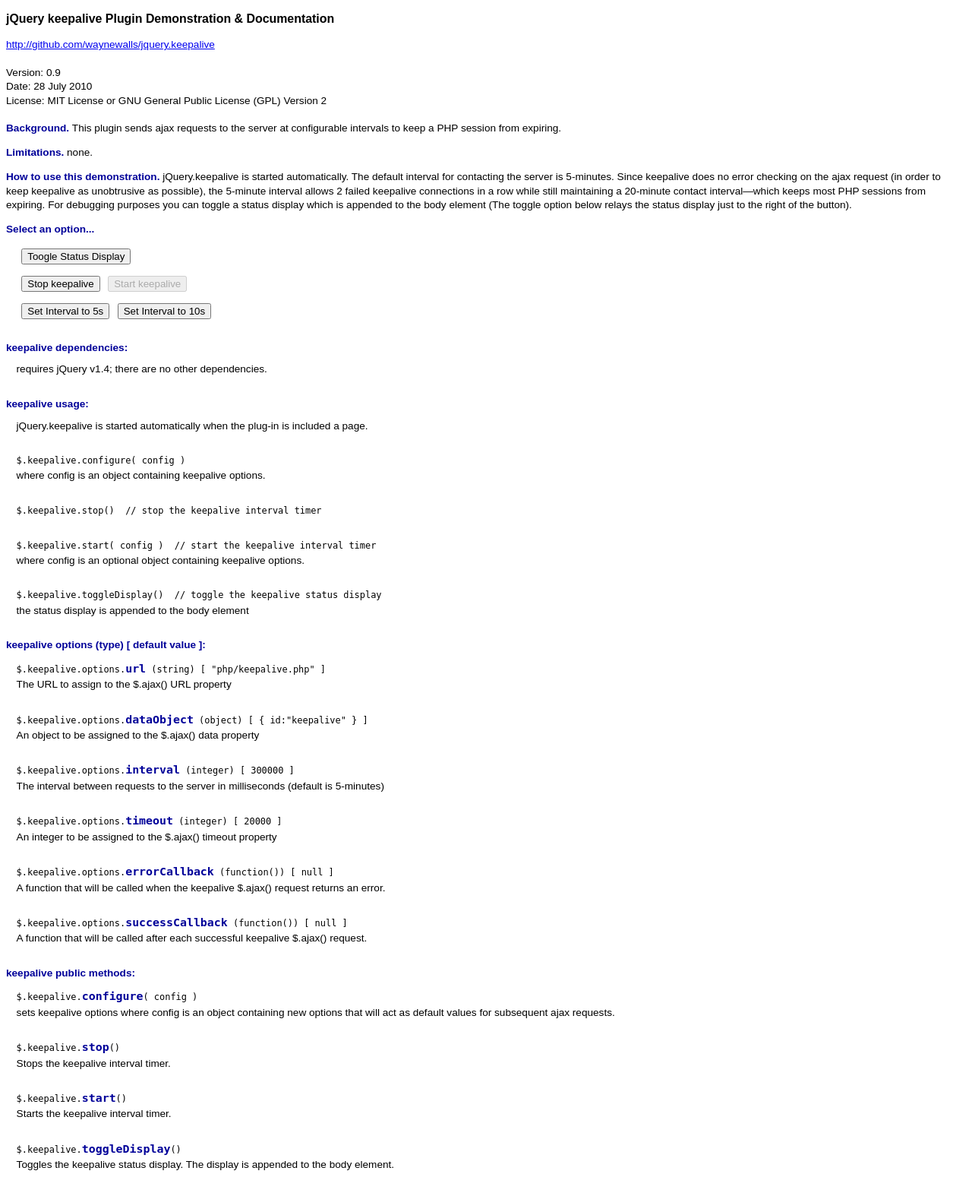
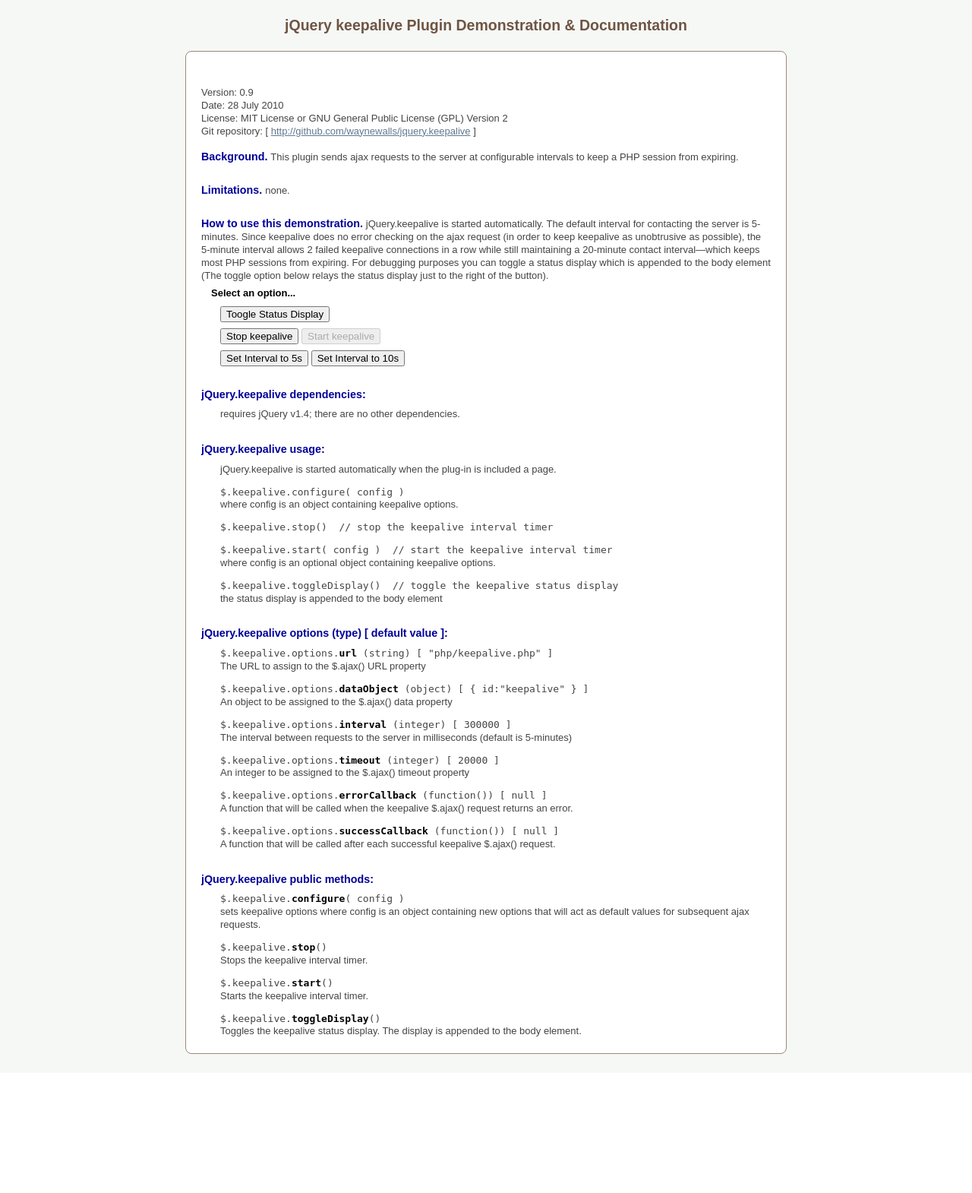
Before and after one commit to waynewalls/jquery.keepalive, a PHP site: page / in a window 1280 px wide. Shown: the whole page at 76% size. After the commit the page ends 1387 px from the top, so only its background shows below. Run offline with PHP 8.4, Linux system fonts and the light colour scheme; some libraries are stand-ins or nearby versions.

Commit message:
** Changed css to use the html5boilerplate reset stylesheet ** restyled index.php

```diff
--- /dev/null
+++ b/css/style.css
@@ -0,0 +1,263 @@
+/*
+  style.css contains a reset, font normalization and some base styles.
+
+  credit is left where credit is due.
+  additionally, much inspiration was taken from these projects:
+    yui.yahooapis.com/2.8.1/build/base/base.css
+    camendesign.com/design/
+    praegnanz.de/weblog/htmlcssjs-kickstart
+*/
+
+/*
+  html5doctor.com Reset Stylesheet (Eric Meyer's Reset Reloaded + HTML5 baseline)
+  v1.4 2009-07-27 | Authors: Eric Meyer & Richard Clark
+  html5doctor.com/html-5-reset-stylesheet/
+*/
+
+html, body, div, span, object, iframe,
+h1, h2, h3, h4, h5, h6, p, blockquote, pre,
+abbr, address, cite, code,
+del, dfn, em, img, ins, kbd, q, samp,
+small, strong, sub, sup, var,
+b, i,
+dl, dt, dd, ol, ul, li,
+fieldset, form, label, legend,
+table, caption, tbody, tfoot, thead, tr, th, td,
+article, aside, figure, footer, header,
+hgroup, menu, nav, section, menu,
+time, mark, audio, video {
+  margin:0;
+  padding:0;
+  border:0;
+  outline:0;
+  font-size:100%;
+  vertical-align:baseline;
+  background:transparent;
+}
+
+article, aside, figure, footer, header,
+hgroup, nav, section { display:block; }
+
+nav ul { list-style:none; }
+
+blockquote, q { quotes:none; }
+
+blockquote:before, blockquote:after,
+q:before, q:after { content:''; content:none; }
+
+a { margin:0; padding:0; font-size:100%; vertical-align:baseline; background:transparent; }
+
+ins { background-color:#ff9; color:#000; text-decoration:none; }
+
+mark { background-color:#ff9; color:#000; font-style:italic; font-weight:bold; }
+
+del { text-decoration: line-through; }
+
+abbr[title], dfn[title] { border-bottom:1px dotted #000; cursor:help; }
+
+/* tables still need cellspacing="0" in the markup */
+table { border-collapse:collapse; border-spacing:0; }
+
+hr { display:block; height:1px; border:0; border-top:1px solid #ccc; margin:1em 0; padding:0; }
+
+input, select { vertical-align:middle; }
+/* END RESET CSS */
+
+
+/*
+fonts.css from the YUI Library: developer.yahoo.com/yui/
+          Please refer to developer.yahoo.com/yui/fonts/ for font sizing percentages
+
+There are three custom edits:
+ * remove arial, helvetica from explicit font stack
+ * make the line-height relative and unit-less
+ * remove the pre, code styles
+*/
+body { font:13px sans-serif; *font-size:small; *font:x-small; line-height:1.22; }
+
+table { font-size:inherit; font:100%; }
+
+select, input, textarea { font:99% sans-serif; }
+
+
+/* normalize monospace sizing
+ * en.wikipedia.org/wiki/MediaWiki_talk:Common.css/Archive_11#Teletype_style_fix_for_Chrome
+ */
+pre, code, kbd, samp { font-family: monospace, sans-serif; }
+
+
+
+/*
+ * minimal base styles
+ */
+
+
+/* #444 looks better than black: twitter.com/H_FJ/statuses/11800719859 */
+body, select, input, textarea { color:#444; }
+
+/* Headers (h1,h2,etc) have no default font-size or margin,
+   you'll want to define those yourself. */
+
+/* www.aestheticallyloyal.com/public/optimize-legibility/ */
+h1,h2,h3,h4,h5,h6 { font-weight: bold; text-rendering: optimizeLegibility; }
+
+/* maxvoltar.com/archive/-webkit-font-smoothing */
+html { -webkit-font-smoothing: antialiased; }
+
+
+/* Accessible focus treatment: people.opera.com/patrickl/experiments/keyboard/test */
+a:hover, a:active { outline: none; }
+
+a, a:active, a:visited { color:#607890; }
+a:hover { color:#036; }
+
+
+ul { margin-left:30px; }
+ol { margin-left:30px; list-style-type: decimal; }
+
+small { font-size:85%; }
+strong, th { font-weight: bold; }
+
+td, td img { vertical-align:top; }
+
+sub { vertical-align: sub; font-size: smaller; }
+sup { vertical-align: super; font-size: smaller; }
+
+pre {
+  padding: 15px;
+
+  /* www.pathf.com/blogs/2008/05/formatting-quoted-code-in-blog-posts-css21-white-space-pre-wrap/ */
+  white-space: pre; /* CSS2 */
+  white-space: pre-wrap; /* CSS 2.1 */
+  white-space: pre-line; /* CSS 3 (and 2.1 as well, actually) */
+  word-wrap: break-word; /* IE */
+}
+
+/* align checkboxes, radios, text inputs with their label
+   by: Thierry Koblentz tjkdesign.com/ez-css/css/base.css  */
+input[type="radio"] { vertical-align: text-bottom; }
+input[type="checkbox"] { vertical-align: bottom; *vertical-align: baseline; }
+.ie6 input { vertical-align: text-bottom; }
+
+/* hand cursor on clickable input elements */
+label, input[type=button], input[type=submit], button { cursor: pointer; }
+
+
+/* These selection declarations have to be separate.
+   No text-shadow: twitter.com/miketaylr/status/12228805301
+   Also: hot pink. */
+::-moz-selection{ background: #FF5E99; color:#fff; text-shadow: none; }
+::selection { background:#FF5E99; color:#fff; text-shadow: none; }
+
+/*  j.mp/webkit-tap-highlight-color */
+a:link { -webkit-tap-highlight-color: #FF5E99; }
+
+
+/* always force a scrollbar in non-IE */
+html { overflow-y: scroll; }
+
+/* make buttons play nice in IE:
+   www.viget.com/inspire/styling-the-button-element-in-internet-explorer/ */
+button {  width: auto; overflow: visible; }
+
+/* bicubic resizing for non-native sized IMG:
+   code.flickr.com/blog/2008/11/12/on-ui-quality-the-little-things-client-side-image-resizing/ */
+.ie7 img { -ms-interpolation-mode: bicubic; }
+
+
+
+/*
+ * Non-semantic helper classes
+ */
+
+/* for image replacement */
+.ir { display:block; text-indent:-999em; overflow:hidden; background-repeat: no-repeat; }
+
+/* Hide for both screenreaders and browsers
+   css-discuss.incutio.com/wiki/Screenreader_Visibility */
+.hidden { display:none; visibility:hidden; }
+
+/* Hide only visually, but have it available for screenreaders
+   www.webaim.org/techniques/css/invisiblecontent/
+   Solution from: j.mp/visuallyhidden - Thanks Jonathan Neal! */
+.visuallyhidden { position:absolute !important;
+  clip: rect(1px 1px 1px 1px); /* IE6, IE7 */
+  clip: rect(1px, 1px, 1px, 1px); }
+
+/* Hide visually and from screenreaders, but maintain layout */
+.invisible { visibility: hidden; }
+
+/* >> The Magnificent CLEARFIX << */
+.clearfix:after { content: "."; display: block; height: 0; clear: both; visibility: hidden; }
+.clearfix { display: inline-block; }
+* html .clearfix { height: 1%; } /* Hides from IE-mac \*/
+.clearfix { display: block; }
+
+
+
+
+
+ /* Primary Styles
+    Author:
+ */
+
+
+
+
+
+
+
+
+
+
+
+/*
+ * print styles
+ * inlined to avoid required HTTP connection www.phpied.com/delay-loading-your-print-css/
+ */
+@media print {
+  * { background: transparent !important; color: #444 !important; text-shadow: none; }
+
+  a, a:visited { color: #444 !important; text-decoration: underline; }
+
+  a:after { content: " (" attr(href) ")"; }
+
+  abbr:after { content: " (" attr(title) ")"; }
+
+  .ir a:after { content: ""; }  /* Don't show links for images */
+
+  pre, blockquote { border: 1px solid #999; page-break-inside: avoid; }
+
+  img { page-break-inside: avoid; }
+
+  @page { margin: 0.5cm; }
+
+  p, h2, h3 { orphans: 3; widows: 3; }
+
+  h2, h3{ page-break-after: avoid; }
+}
+
+
+
+/*
+ * Media queries for responsive design
+ */
+
+@media all and (orientation:portrait) {
+  /* Style adjustments for portrait mode goes here */
+
+}
+
+@media all and (orientation:landscape) {
+  /* Style adjustments for landscape mode goes here */
+
+}
+
+/* Grade-A Mobile Browsers (Opera Mobile, iPhone Safari, Android Chrome)
+   Consider this: www.cloudfour.com/css-media-query-for-mobile-is-fools-gold/ */
+@media screen and (max-device-width: 480px) {
+
+
+  /* Prevent iOS, WinMobile from adjusting font size */
+  html { -webkit-text-size-adjust:none; -ms-text-size-adjust:none; }
+}
--- a/index.php
+++ b/index.php
@@ -12,8 +12,7 @@ session_name("keepalive");
 session_start();
 
 ?>
-<!DOCTYPE HTML PUBLIC "-//W3C//DTD HTML 4.01//EN"
-        "http://www.w3.org/TR/html4/strict.dtd">
+<!doctype html>
 <html>
 
     <head>
@@ -22,57 +21,65 @@ session_start();
 
         <title>keepalive Plugin Demonstration &amp; Documentation</title>
 
+        <!-- CSS : implied media="all" from html5boilerplate [ http://html5boilerplate.com/ ] -->
+        <link rel="stylesheet" href="css/style.css">
+
         <style type="text/css">
 
-            body { font-size:85%; font-family:arial, helvetica, sans-serif; line-height:1.35em; }
+            body { background-color: #f6f8f6; line-height:1.3em; }
+            body.ie6 { margin-bottom:25px;}
+            body.ie7 { margin-bottom:25px;}
 
-            pre { font-size:108%; margin-bottom:2px;}
+            .pageTitle { font-size:150%; color:#6f5544; font-weight:bold; margin:25px 0; text-align:center; }
 
-            .bold { font-weight:bold; font-size:125%; color:#009; }
+            .contentContainer {
+                visibility:visible; background-color:#fff; padding:20px; margin:0 auto 25px auto; width:750px; border:1px solid #9f8877; position:relative; overflow:hidden;
+                -moz-border-radius:8px; -webkit-border-radius:8px;
+            }
 
-            .pHeader { font-weight:bold; color:#009; }
+            .contentContainer p { margin:2em 0 0 0; }
 
-            .prompt { font-weight:bold; color:#009; margin:0 0 0.15em 0; }
-
-            .container { margin-left:1em; line-height:1.75em; }
+            .pHeader { font-weight:bold; font-size:110%; color:#009; }
 
             #pageWarning { display:none; color:#d00; }
 
-            button { margin:1em 0 0 0.5em; }
+            .prompt { font-weight:bold; color:#000; margin:0.5em 0 0 1em; }
 
-            .optionsPrompt { font-weight:bold; color:#009; margin:2em 0 0 0; }
-            .options { margin:2em 0 0 1em; }
+            .buttonContainer { margin-left:25px; }
+            .buttonContainer button { margin-top:8px; }
 
-            #keepAliveStatus { font-size:70%; color:#009; margin-top:25px; line-height:normal; }
+            .optionsPrompt { font-weight:bold; font-size:110%; color:#009; margin:2em 0 0 0; }
+
+            .options { margin:1em 0 0 25px;}
+            .options pre { padding:0; white-space:pre; }
+
+            .bold { font-weight:bold; color:#000; }
+
+            #keepAliveStatus { font-size:70%; color:#000; margin-top:25px; line-height:normal; }
             #displayRelay { position:absolute; font-size:70%; color:#009; line-height:normal; }
 
         </style>
 
-        <!--[if IE]>
-
-            <style type="text/css">
-
-                pre { font-size:100%; }
-                .bold { font-weight:bold; font-size:110%; color:#009; }
-
-            </style>
-
-        <![endif]-->
-
     </head>
 
 
-    <body>
+    <!-- paulirish.com/2008/conditional-stylesheets-vs-css-hacks-answer-neither/ -->
+    <!--[if lt IE 7 ]> <body class="ie6"> <![endif]-->
+    <!--[if IE 7 ]>    <body class="ie7"> <![endif]-->
+    <!--[if IE 8 ]>    <body class="ie8"> <![endif]-->
+    <!--[if IE 9 ]>    <body class="ie9"> <![endif]-->
+    <!--[if (gt IE 9)|!(IE)]><!--> <body> <!--<![endif]-->
 
-        <h3>jQuery keepalive Plugin Demonstration &amp; Documentation</h3>
+        <h1 class="pageTitle">jQuery keepalive Plugin Demonstration &amp; Documentation</h1>
+
+        <div class="contentContainer">
 
             <p>
 
-            <a href="http://github.com/waynewalls/jquery.keepalive">http://github.com/waynewalls/jquery.keepalive</a><br><br>
-
                 Version: 0.9<br>
                 Date: 28 July 2010<br>
-            License: MIT License or GNU General Public License (GPL) Version 2<br><br>
+                License: MIT License or GNU General Public License (GPL) Version 2<br>
+                Git repository: [ <a href="http://github.com/waynewalls/jquery.keepalive">http://github.com/waynewalls/jquery.keepalive</a> ]<br><br>
 
                 <span class="pHeader">Background. </span>This plugin sends ajax requests to the server at configurable
                 intervals to keep a PHP session from expiring.
@@ -100,7 +107,7 @@ session_start();
 
             <div class="prompt">Select an option...</div>
 
-        <div class="container">
+            <div class="buttonContainer">
 
                 <button id="toggle">Toogle Status Display</button><br>
                 <button id="stop">Stop keepalive</button>
@@ -110,7 +117,7 @@ session_start();
 
             </div>
 
-        <div class="optionsPrompt">keepalive dependencies:</div>
+            <div class="optionsPrompt"> jQuery.keepalive dependencies:</div>
 
             <div class="options" style="margin-top:0.75em;">
 
@@ -118,7 +125,7 @@ session_start();
 
             </div>
 
-        <div class="optionsPrompt">keepalive usage:</div>
+            <div class="optionsPrompt"> jQuery.keepalive usage:</div>
 
             <div class="options" style="margin-top:0.75em;">
 
@@ -153,7 +160,7 @@ session_start();
 
             </div>
 
-        <div class="optionsPrompt">keepalive options (type) [ default value ]:</div>
+            <div class="optionsPrompt"> jQuery.keepalive options (type) [ default value ]:</div>
 
             <div class="options" style="margin-top:0.75em;">
 
@@ -197,7 +204,7 @@ session_start();
 
             </div>
 
-        <div class="optionsPrompt">keepalive public methods:</div>
+            <div class="optionsPrompt"> jQuery.keepalive public methods:</div>
 
             <div class="options" style="margin-top:0.75em;">
 
@@ -221,13 +228,14 @@ session_start();
 
             </div>
 
-        <div class="options" style="margin-bottom:2em;">
+            <div class="options">
 
                 <pre>$.keepalive.<span class="bold">toggleDisplay</span>()</pre>
                 Toggles the keepalive status display.  The display is appended to the body element.
 
             </div>
 
+        </div>
 
         <script type="text/javascript" src="http://ajax.googleapis.com/ajax/libs/jquery/1.4.2/jquery.min.js">
             // load jQuery from Google's CDN
```
Lines whose indentation alone changed are shown as unchanged.
